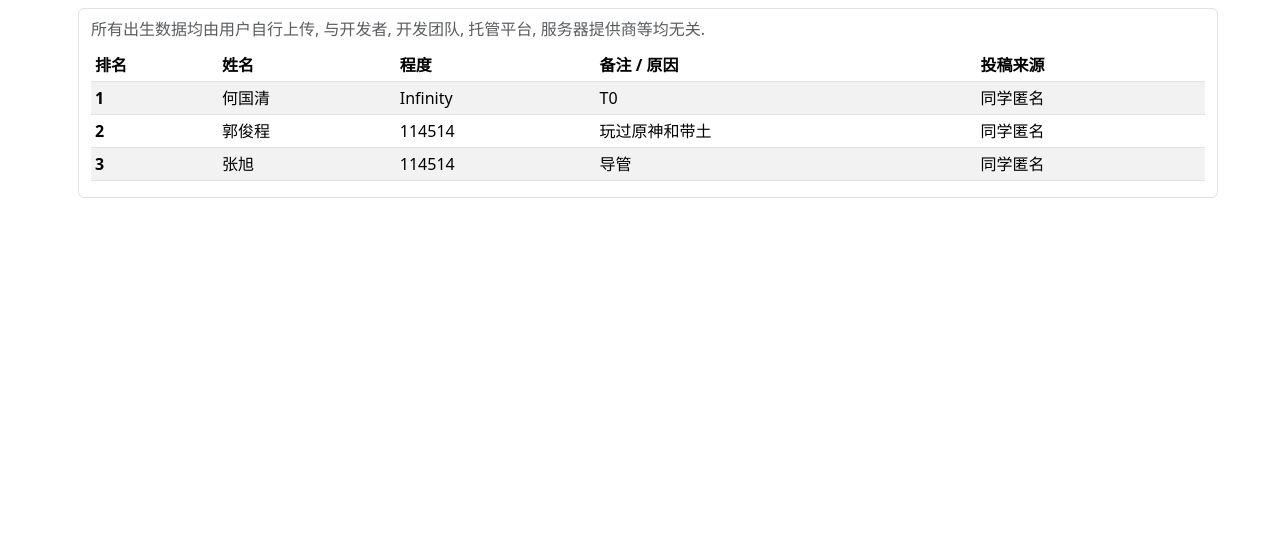
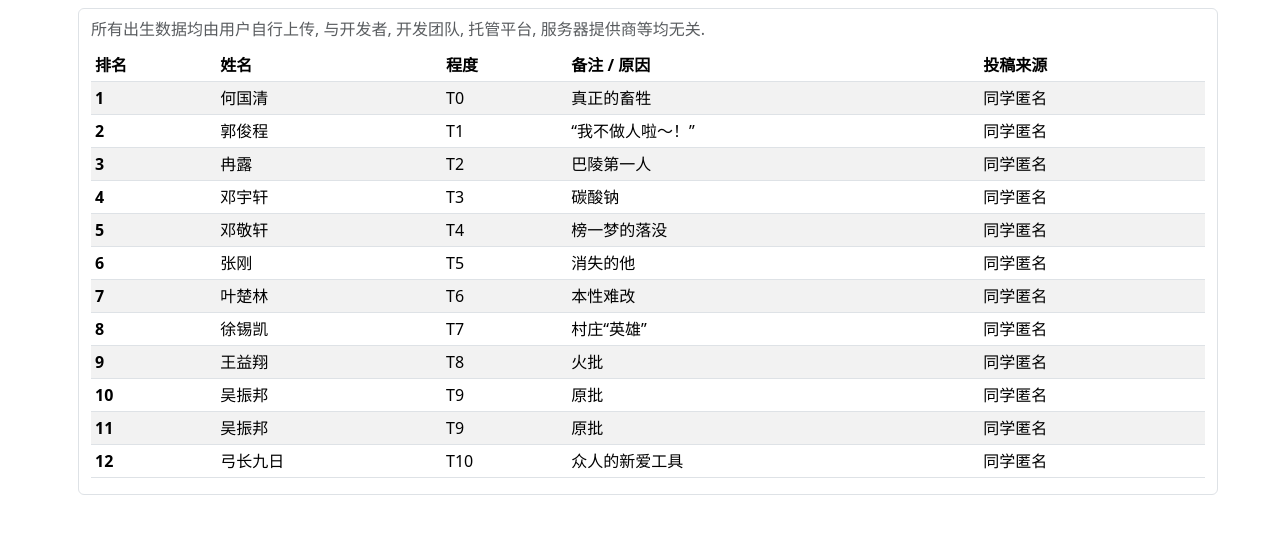
Before and after one commit to zhuhansan666/beasts-page, a plain HTML site: page index.html in a window 1280 px wide. Drawn offline with nearby package versions, Linux system fonts and the light colour scheme.

Commit message:
add: 出生s

```diff
--- a/index.html
+++ b/index.html
@@ -45,22 +45,85 @@
         <tr>
             <th scope="row">1</th>
             <td>何国清</td>
-            <td>Infinity</td>
             <td>T0</td>
+            <td>真正的畜牲</td>
             <td>同学匿名</td>
         </tr>
         <tr>
             <th scope="row">2</th>
             <td>郭俊程</td>
-            <td>114514</td>
-            <td>玩过原神和带土</td>
+            <td>T1</td>
+            <td>“我不做人啦～！”</td>
             <td>同学匿名</td>
         </tr>
         <tr>
             <th scope="row">3</th>
-            <td>张旭</td>
-            <td>114514</td>
-            <td>导管</td>
+            <td>冉露</td>
+            <td>T2</td>
+            <td>巴陵第一人</td>
+            <td>同学匿名</td>
+        </tr>
+        <tr>
+            <th scope="row">4</th>
+            <td>邓宇轩</td>
+            <td>T3</td>
+            <td>碳酸钠</td>
+            <td>同学匿名</td>
+        </tr>
+        <tr>
+            <th scope="row">5</th>
+            <td>邓敬轩</td>
+            <td>T4</td>
+            <td>榜一梦的落没</td>
+            <td>同学匿名</td>
+        </tr>
+        <tr>
+            <th scope="row">6</th>
+            <td>张刚</td>
+            <td>T5</td>
+            <td>消失的他</td>
+            <td>同学匿名</td>
+        </tr>
+        <tr>
+            <th scope="row">7</th>
+            <td>叶楚林</td>
+            <td>T6</td>
+            <td>本性难改</td>
+            <td>同学匿名</td>
+        </tr>
+        <tr>
+            <th scope="row">8</th>
+            <td>徐锡凯</td>
+            <td>T7</td>
+            <td>村庄“英雄”</td>
+            <td>同学匿名</td>
+        </tr>
+        <tr>
+            <th scope="row">9</th>
+            <td>王益翔</td>
+            <td>T8</td>
+            <td>火批</td>
+            <td>同学匿名</td>
+        </tr>
+        <tr>
+            <th scope="row">10</th>
+            <td>吴振邦</td>
+            <td>T9</td>
+            <td>原批</td>
+            <td>同学匿名</td>
+        </tr>
+        <tr>
+            <th scope="row">11</th>
+            <td>吴振邦</td>
+            <td>T9</td>
+            <td>原批</td>
+            <td>同学匿名</td>
+        </tr>
+        <tr>
+            <th scope="row">12</th>
+            <td>弓长九日</td>
+            <td>T10</td>
+            <td>众人的新爱工具</td>
             <td>同学匿名</td>
         </tr>
         </tbody>
```
